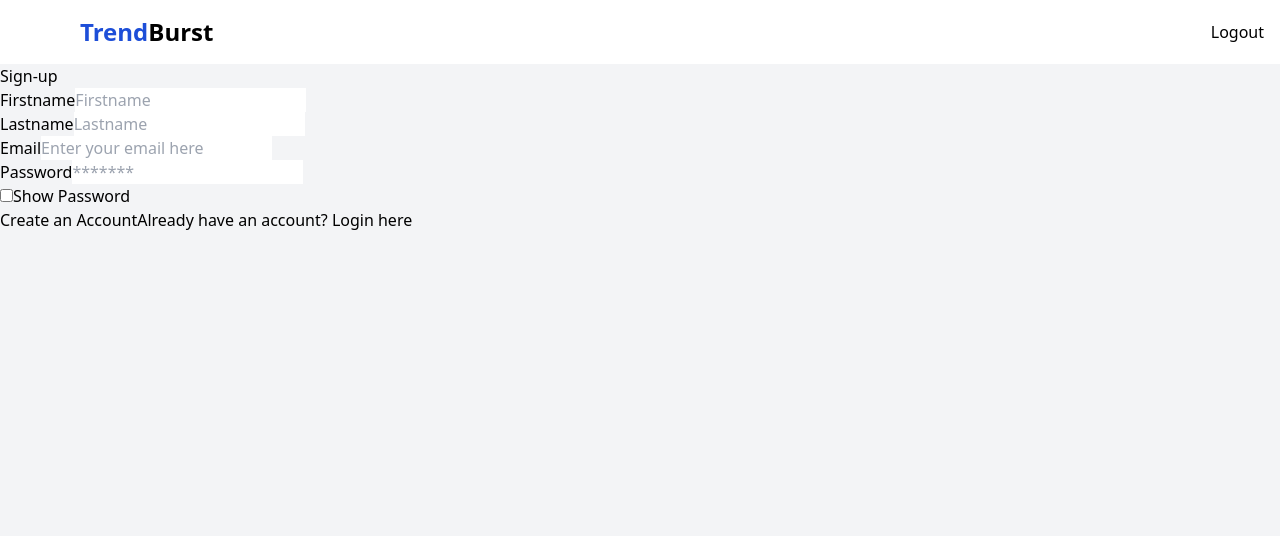
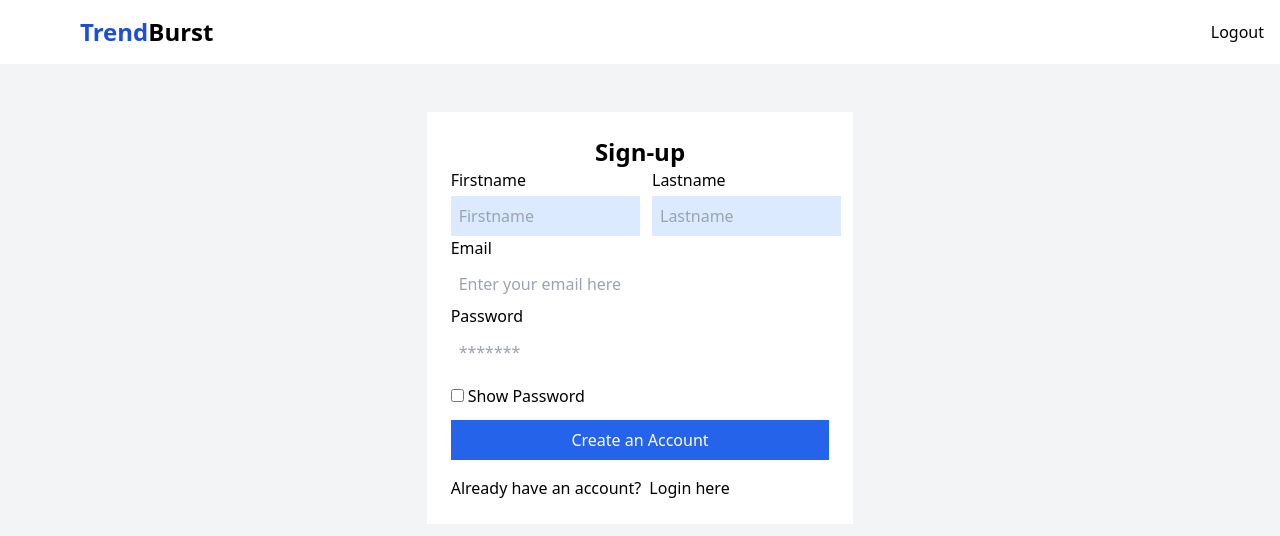
Before and after one commit to moksh-mahajan/trend-burst, a React (Create React App) app: page /login in a window 1280 px wide. Both pictures are taken after a click on the button "Signup". Shown: the top 536 px of the page. Built offline with nearby package versions, Linux system fonts and the light colour scheme; no server answers; what miragejs would draw is missing.

Commit message:
auth form styling

```diff
--- a/src/frontend/components/forms/authForms/loginForm.jsx
+++ b/src/frontend/components/forms/authForms/loginForm.jsx
@@ -11,55 +11,59 @@ export default function LoginForm({ onSignUp }) {
     handleLogin(form);
   };
   return (
-    <div className="auth-section">
+    <div className="w-full mt-12 flex justify-center items-center">
       <form
         onSubmit={(e) => {
           e.preventDefault();
         }}
-        className="auth-form"
+        className="w-1/3 flex justify-center items-center flex-col bg-white p-6"
       >
-        <div className="auth-heading">
-          <h3>Login</h3>
-          {/* <img className="auth-img" src={authImg} alt="authentication img" /> */}
-        </div>
+        <h3 className="text-2xl font-semibold">Login</h3>
 
-        <div className="auth-input">
+        <div className="w-full flex flex-col space-y-1">
           <label htmlFor="email">Username</label>
           <input
             onChange={(e) => setForm({ ...form, username: e.target.value })}
-            className="auth-field"
+            className="p-2"
             type="username"
             id="username"
             placeholder="Username"
           />
         </div>
 
-        <div className="auth-input">
+        <div className="w-full flex flex-col space-y-1">
           <label htmlFor="password">Password</label>
           <input
             onChange={(e) => setForm({ ...form, password: e.target.value })}
-            className="auth-field"
+            className="p-2"
             type="password"
             id="password"
             placeholder="*******"
           />
         </div>
 
-        <div className="flex gap-x-4">
+        <div className="w-full flex flex-col gap-x-4">
+          <div className="flex flex-col my-4 space-y-4">
             <button
               onClick={() => handleFormLogin()}
               type="submit"
-            className="auth-btn"
+              className="bg-blue-600 text-white py-2"
             >
               Login
             </button>
-          <button onClick={() => handleGuestLogin()} className="auth-btn">
+            <button
+              onClick={() => handleGuestLogin()}
+              className="text-blue-600 border border-blue-600 py-2"
+            >
               Guest Login
             </button>
+          </div>
+          <div className="space-x-1">
             <span>Don't have an account?</span>
-          <button onClick={onSignUp} type="button" className="auth-link">
+            <button onClick={onSignUp} type="button" className="text-blue-600">
               Signup
             </button>
+          </div>
         </div>
       </form>
     </div>
--- a/src/frontend/components/forms/authForms/signupForm.jsx
+++ b/src/frontend/components/forms/authForms/signupForm.jsx
@@ -1,7 +1,5 @@
 import { useContext, useState } from "react";
-// import authImg from "../../../assets/svgs/authImg.svg";
 import { AuthContext } from "../../../contexts";
-// import "./AuthForm.css";
 
 export default function SignUpForm({ onLogin }) {
   const [form, setForm] = useState({});
@@ -9,25 +7,22 @@ export default function SignUpForm({ onLogin }) {
   const [showPassword, setShowPassword] = useState(false);
 
   return (
-    <div className="auth-section">
+    <div className="w-full mt-12 flex justify-center items-center">
       <form
         onSubmit={(e) => {
           e.preventDefault();
           handleSignUp(form);
         }}
-        className="auth-form"
+        className="w-1/3 flex justify-center items-center flex-col bg-white p-6"
       >
-        <div className="auth-heading">
-          <h3>Sign-up</h3>
-          {/* <img className="auth-img" src={authImg} alt="authentication img" /> */}
-        </div>
+        <h3 className="text-2xl font-semibold">Sign-up</h3>
 
-        <div className="two-field-section">
-          <div className="auth-input">
+        <div className="w-full flex space-x-3">
+          <div className="w-1/2 flex flex-col space-y-1">
             <label htmlFor="username">Firstname</label>
             <input
               onChange={(e) => setForm({ ...form, firstName: e.target.value })}
-              className="auth-field"
+              className="p-2 bg-blue-100"
               required
               type="text"
               id="Firstname"
@@ -35,22 +30,24 @@ export default function SignUpForm({ onLogin }) {
             />
           </div>
 
-          <div className="auth-input">
+          <div className="w-1/2 flex flex-col space-y-1">
             <label htmlFor="username">Lastname</label>
             <input
               onChange={(e) => setForm({ ...form, lastName: e.target.value })}
-              className="auth-field"
+              className="p-2 bg-blue-100"
               type="text"
               id="Lastname"
               placeholder="Lastname"
             />
           </div>
         </div>
-        <div className="auth-input">
+
+
+        <div className="w-full flex flex-col space-y-1">
           <label htmlFor="signup-email">Email</label>
           <input
             onChange={(e) => setForm({ ...form, email: e.target.value })}
-            className="auth-field"
+            className="p-2"
             required
             type="email"
             id="signup-email"
@@ -58,11 +55,11 @@ export default function SignUpForm({ onLogin }) {
           />
         </div>
 
-        <div className="auth-input">
+        <div className="w-full flex flex-col space-y-1">
           <label htmlFor="signup-password">Password</label>
           <input
             onChange={(e) => setForm({ ...form, password: e.target.value })}
-            className="auth-field"
+            className="p-2"
             required
             type={showPassword ? "text" : "password"}
             id="signup-password"
@@ -70,21 +67,23 @@ export default function SignUpForm({ onLogin }) {
           />
         </div>
 
-        <div className="auth-input auth-checkbox">
+        <div className="w-full my-3 space-x-1">
           <input
             onChange={() => setShowPassword((prev) => !prev)}
             type="checkbox"
           />
           <label className="checkbox-label">Show Password</label>
         </div>
-        <div className="auth-footer">
-          <button type="submit" className="auth-btn">
+        <div className="w-full flex flex-col space-y-4">
+          <button type="submit" className="bg-blue-600 text-white py-2">
             Create an Account
           </button>
-          <span className="auth-span">Already have an account? </span>
-          <button onClick={onLogin} type="button" className="auth-link">
+          <div className="space-x-1">
+          <span>Already have an account? </span>
+          <button onClick={onLogin} type="button">
             Login here
           </button>
+          </div>
         </div>
       </form>
     </div>
```
Lines whose indentation alone changed are shown as unchanged.
